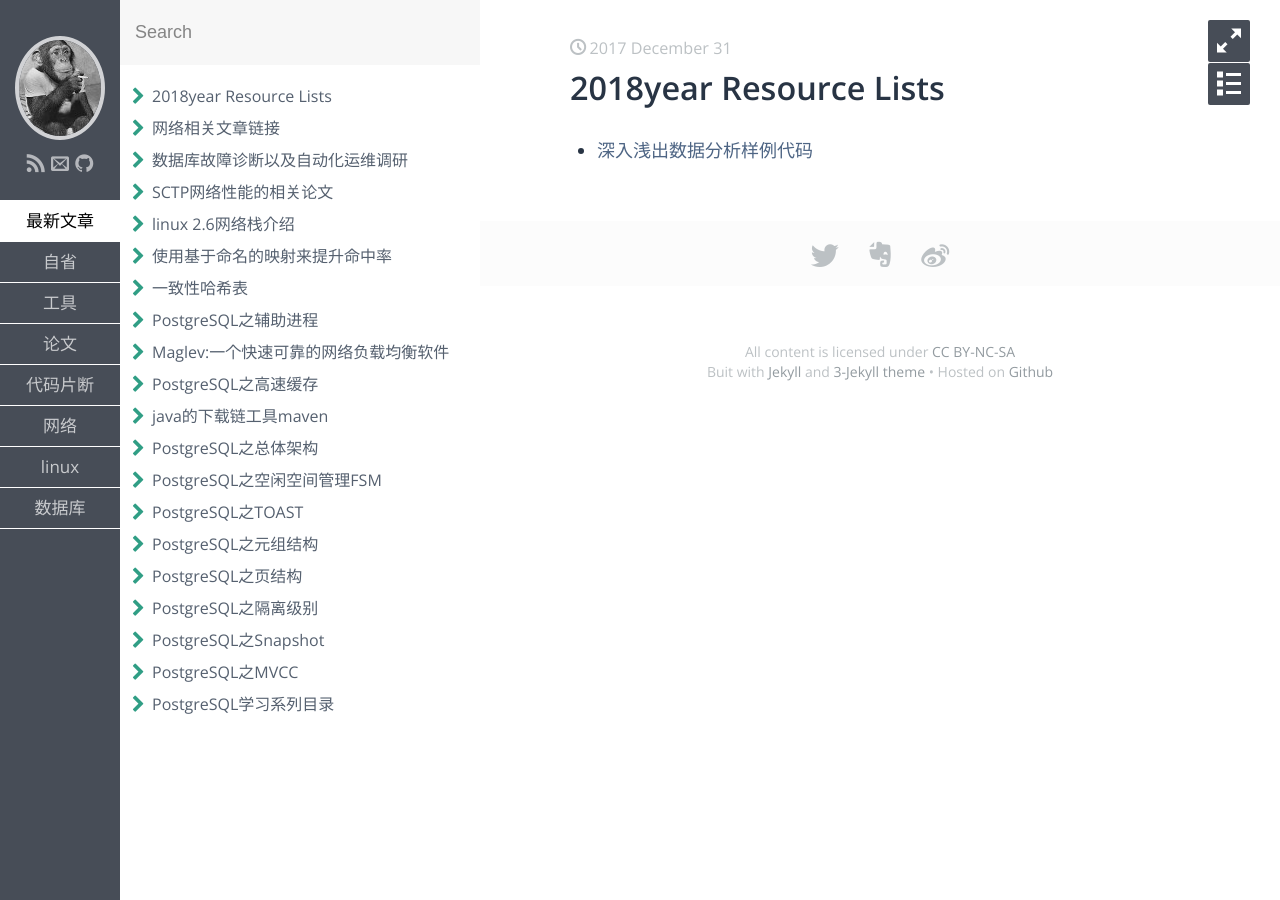
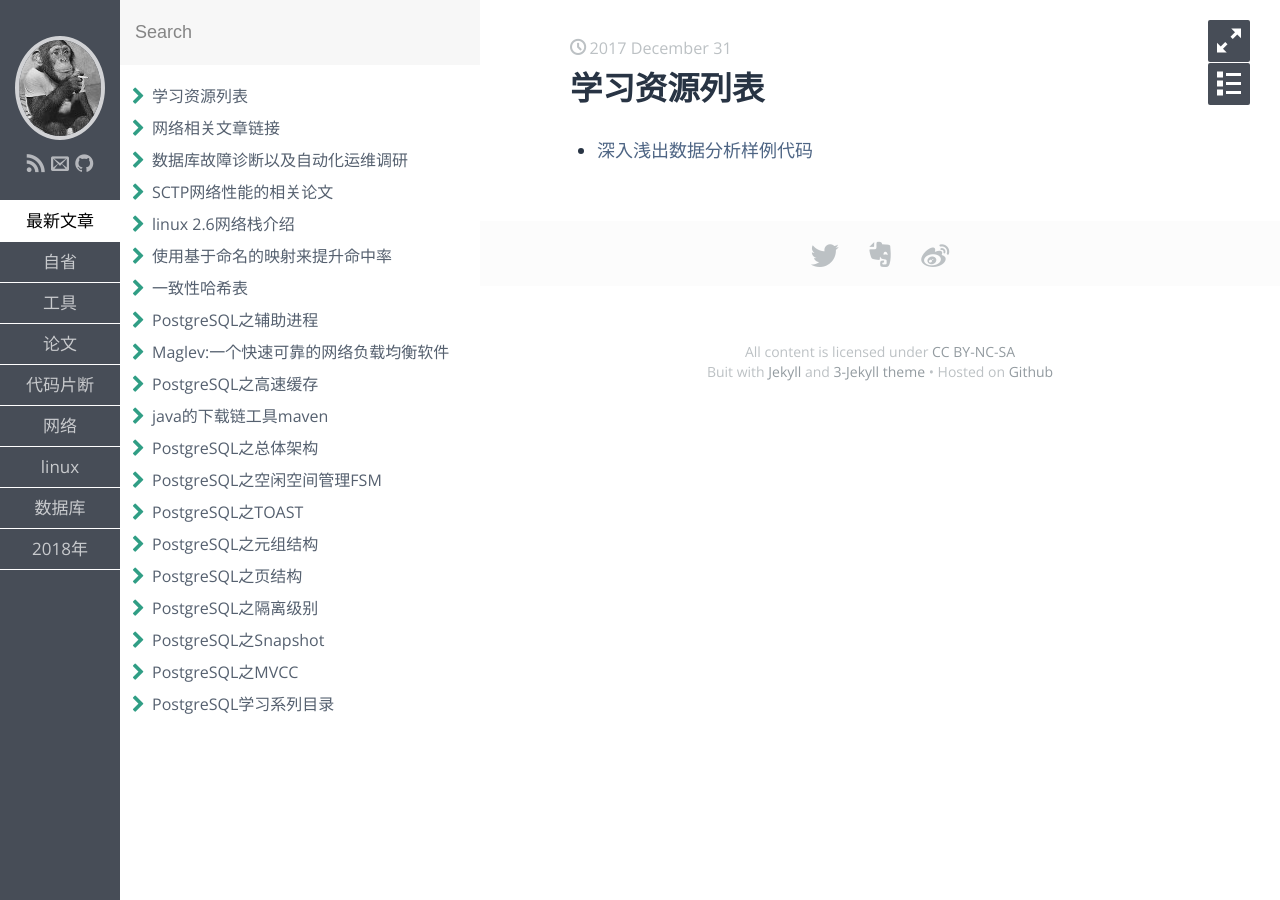
Before and after one commit to feelkill/feelkill.github.io, a Jekyll site: the page built from _posts/2018year/2017-12-31-2018year-resource-lists.md, in a window 1280 px wide. Built offline with Jekyll 4.4.1, drawn with Linux system fonts in a browser that asks for light colours; some web fonts are replaced; our own code applies the rules of GitHub Pages for plain Markdown files.

Commit message:
增加文件分类

```diff
--- a/_posts/2018year/2017-12-31-2018year-resource-lists.md
+++ b/_posts/2018year/2017-12-31-2018year-resource-lists.md
@@ -1 +1,9 @@
+---
+layout: post
+title: "学习资源列表"
+date: 2017-12-31
+category: 2018年
+keywords: codes, resources
+---
+
 * [深入浅出数据分析样例代码](https://resources.oreilly.com/examples/9780596153946.git)
```
